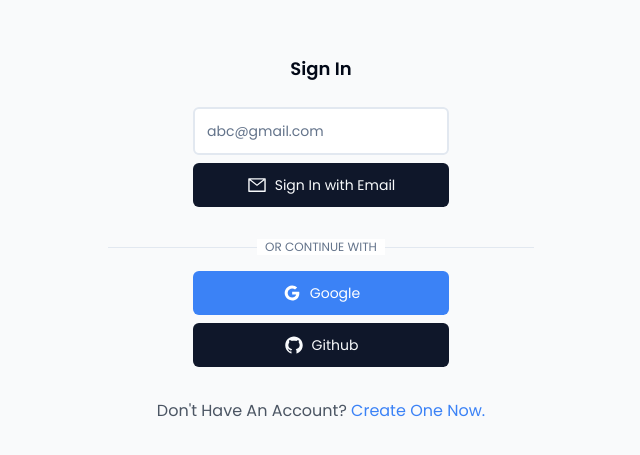
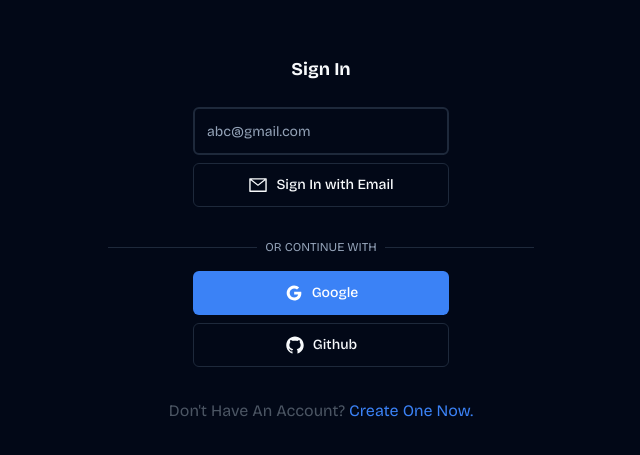
Before and after one commit to namanbnsl/saturn, a Next.js app: page /signIn in a window 1280 px wide. Shown: the part 161-616 px from the top of the page, without its empty margins (319-959 px from the left). Built offline with nearby package versions, Linux system fonts and the light colour scheme; no server answers.

Commit message:
feat: dark theme

```diff
--- a/app/(auth)/signIn/page.tsx
+++ b/app/(auth)/signIn/page.tsx
@@ -115,6 +115,7 @@
             <Button
               disabled={emailLoading}
               className="mt-2 w-1/5"
+              variant={'outline'}
               type="submit"
             >
               {emailLoading && (
--- a/app/dashboard/page.tsx
+++ b/app/dashboard/page.tsx
@@ -1,12 +1,15 @@
-'use client';
-
-import { Button } from '@/components/ui/button';
-import { signOut } from 'next-auth/react';
-
 const DashboardPage = () => {
   return (
-    <div className="p-6">
-      <Button onClick={() => signOut()}>Sign Out</Button>
+    <div>
+      {/* Navbar */}
+      <main className="container space-y-10 mt-20">
+        <div className="mt-4 flex flex-col place-content-between place-items-start space-y-3 sm:flex-row sm:space-y-0">
+          <div>
+            <h1 className="text-2xl font-semibold">Dashboard</h1>
+            <p className="text-muted-foreground">Manage your projects.</p>
+          </div>
+        </div>
+      </main>
     </div>
   );
 };
--- a/app/globals.css
+++ b/app/globals.css
@@ -1,10 +1,6 @@
 @tailwind base;
 @tailwind components;
 @tailwind utilities;
-
-body {
-  @apply bg-gray-50;
-}
 
 @layer base {
   :root {
--- a/app/layout.tsx
+++ b/app/layout.tsx
@@ -1,9 +1,12 @@
 import MainProvider from '@/components/providers/MainProvider';
 import './globals.css';
 import type { Metadata } from 'next';
-import { Poppins } from 'next/font/google';
+import { Bricolage_Grotesque } from 'next/font/google';
+import { ThemeProvider } from '@/components/providers/ThemeProvider';
 
-const font = Poppins({ subsets: ['latin'], weight: ['300', '400', '600'] });
+const font = Bricolage_Grotesque({
+  subsets: ['latin']
+});
 
 export const metadata: Metadata = {
   title: 'saturn 🪐',
@@ -18,7 +21,14 @@
   return (
     <html lang="en">
       <body className={font.className}>
-        <MainProvider>{children}</MainProvider>
+        <ThemeProvider
+          attribute="class"
+          defaultTheme="dark"
+          enableSystem={false}
+          storageKey="saturn-theme"
+        >
+          <MainProvider>{children}</MainProvider>
+        </ThemeProvider>
       </body>
     </html>
   );
--- a/components/auth/ProviderSignIn.tsx
+++ b/components/auth/ProviderSignIn.tsx
@@ -34,7 +34,7 @@
       <Button
         type="button"
         className="w-1/5"
-        variant={'default'}
+        variant={'outline'}
         disabled={githubLoading}
         onClick={() => {
           setGithubLoading(true);
--- /dev/null
+++ b/components/providers/ThemeProvider.tsx
@@ -0,0 +1,9 @@
+'use client';
+
+import * as React from 'react';
+import { ThemeProvider as NextThemesProvider } from 'next-themes';
+import { type ThemeProviderProps } from 'next-themes/dist/types';
+
+export function ThemeProvider({ children, ...props }: ThemeProviderProps) {
+  return <NextThemesProvider {...props}>{children}</NextThemesProvider>;
+}
--- a/package.json
+++ b/package.json
@@ -30,6 +30,7 @@
     "nanoid": "^5.0.1",
     "next": "13.5.2",
     "next-auth": "^4.23.1",
+    "next-themes": "^0.2.1",
     "nodemailer": "^6.9.5",
     "pg": "^8.11.3",
     "postcss": "8.4.30",
```
Also changed, not shown: 1 other file (tests, documents, lock files or other folders).
